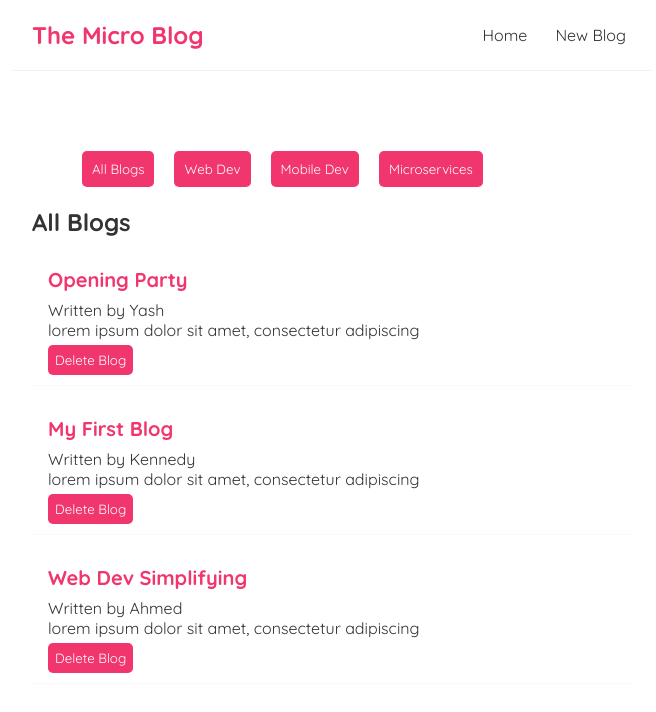
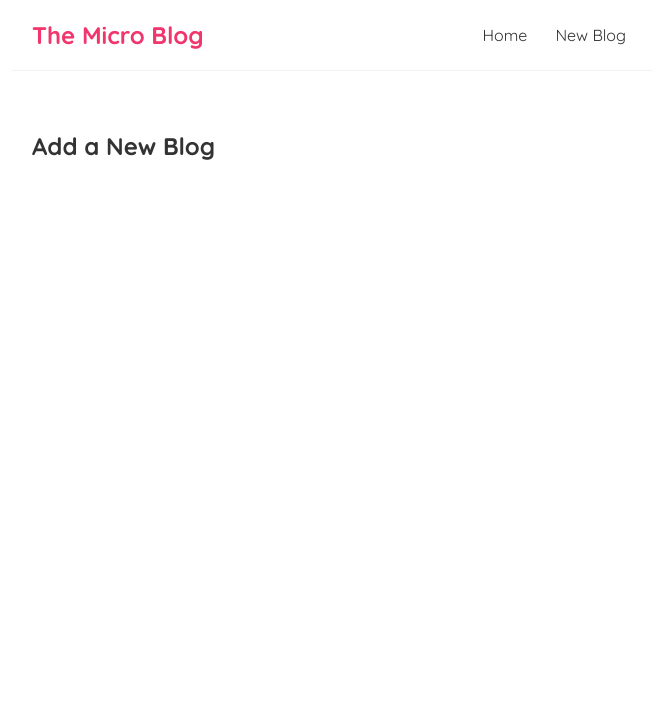
Before and after one commit to EngKhallo/micro-blog, a React (Create React App) app: page /create in a window 1280 px wide. Shown: the top 712 px of the page, without its empty margins (308-964 px from the left). Built offline with nearby package versions, Linux system fonts and the light colour scheme; data requests are answered from the project's data file.

Commit message:
Create Page : created

```diff
--- a/src/App.jsx
+++ b/src/App.jsx
@@ -1,15 +1,23 @@
+import { BrowserRouter as Router, Routes, Route } from "react-router-dom";
 import Home from "./Components/Home";
 import Navbar from "./Components/Navbar";
 import Navigation from "./Components/Navigation";
+import Create from "./Pages/Create";
 
 function App() {
   return (
-    <div className="App">
-      <Navbar />
-      <div className="content">
-        <Home />
+    <Router>
+      <div className="App">
+        <Navbar />
+        <div className="content">
+          <Routes>
+            <Route path="/" element={<Home />} />
+            <Route path="/create" element={<Create />} />
+          </Routes>
+
+        </div>
       </div>
-    </div>
+    </Router>
   );
 }
 
--- /dev/null
+++ b/src/Pages/Create.jsx
@@ -0,0 +1,9 @@
+const Create = () => {
+    return (
+        <div className="create">
+            <h2>Add a New Blog</h2>
+        </div>
+     );
+}
+
+export default Create;
```
